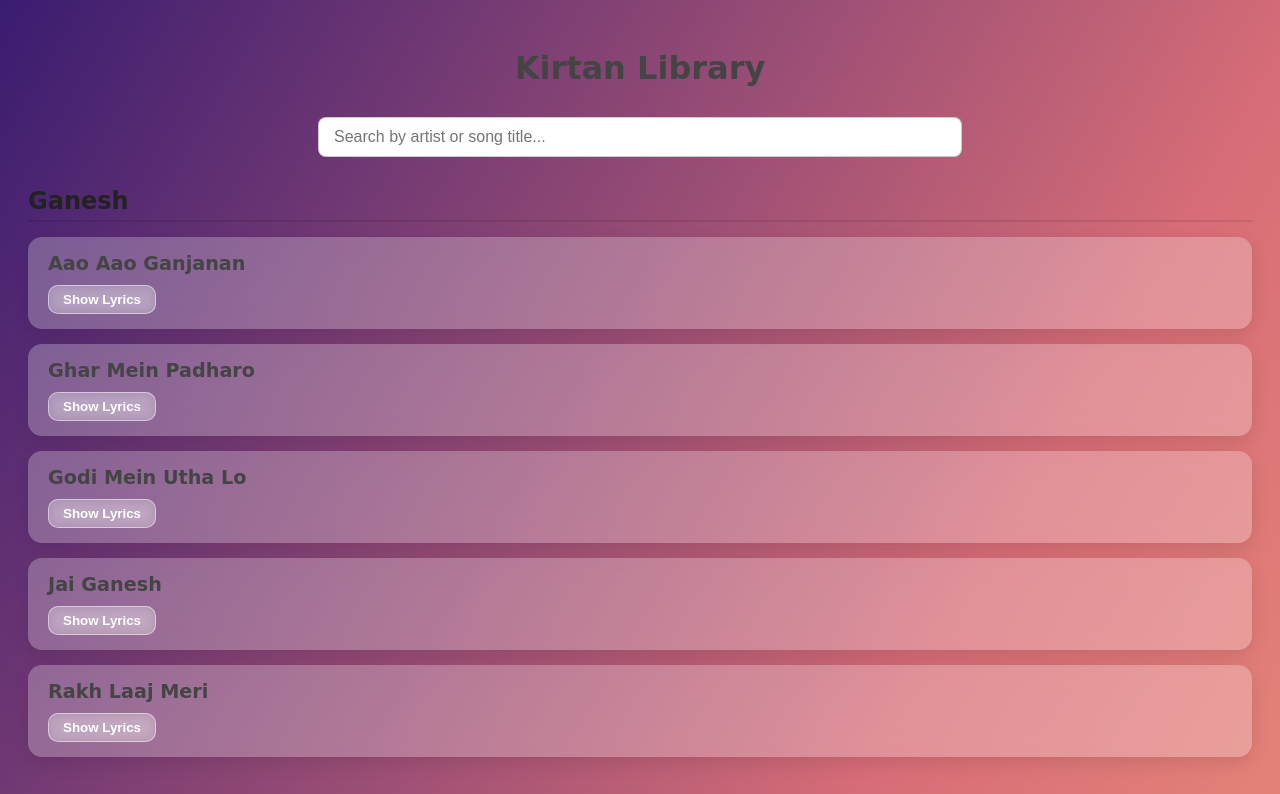
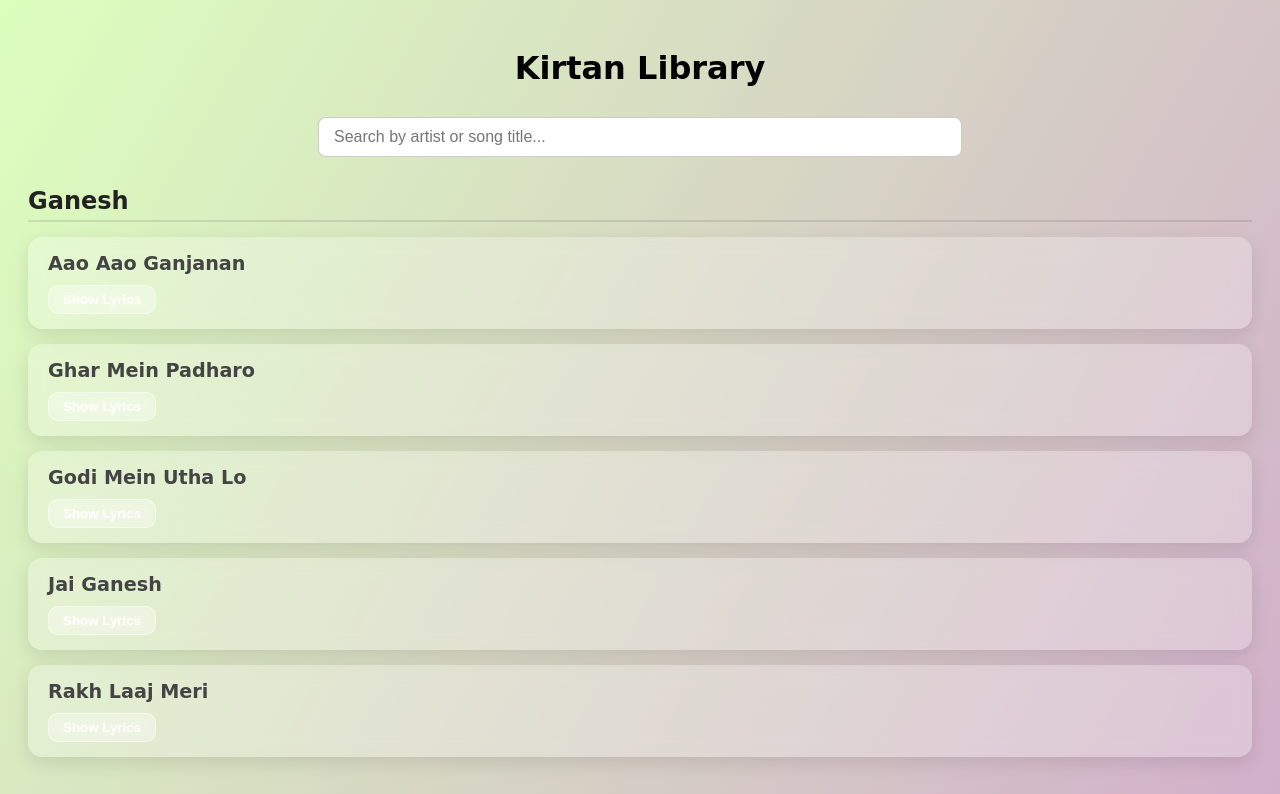
Before and after one commit to Itzshaanvi/kirtan-lyrics, a plain HTML site: page index.html in a window 1280 px wide. Shown: the top 794 px of the page. Drawn offline with Linux system fonts and the light colour scheme.

Commit message:
Update index.html

```diff
--- a/index.html
+++ b/index.html
@@ -6,16 +6,16 @@
   <style>
     body {
       font-family: patrickhand, cursive;
-      background: linear-gradient(120deg, #3A1C71, #D76D77, #FFAF7B );
+      background: linear-gradient(120deg, #DCFFBD, #CC86D1 );
       padding: 20px;
       min-height: 100vh;
-      color: #444;
+      color: #000000;
     }
 
     h1 {
       text-align: center;
       margin-bottom: 30px;
-      color: #444;
+      color: #000000;
     }
 
     /* Search bar */
```
